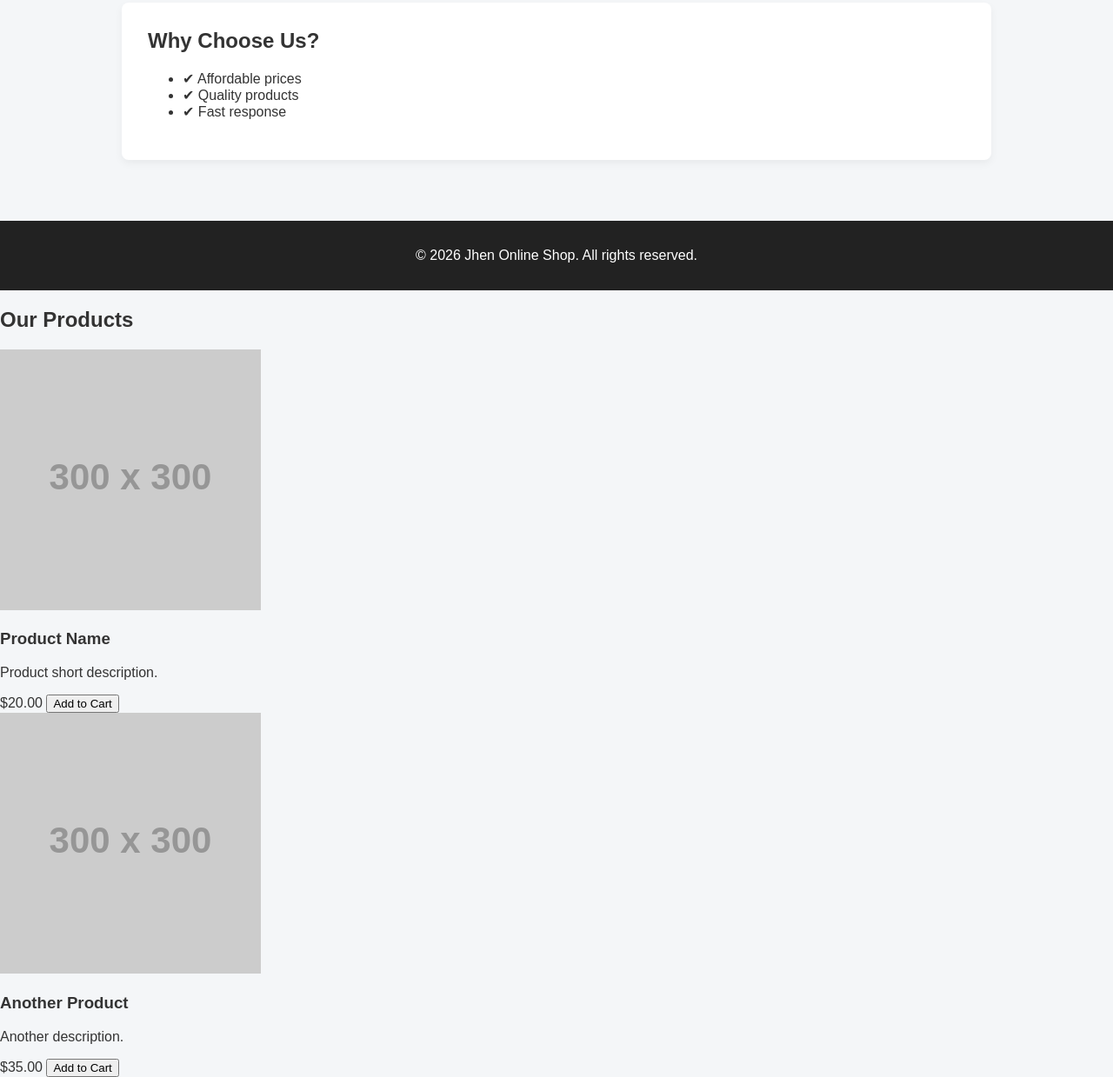
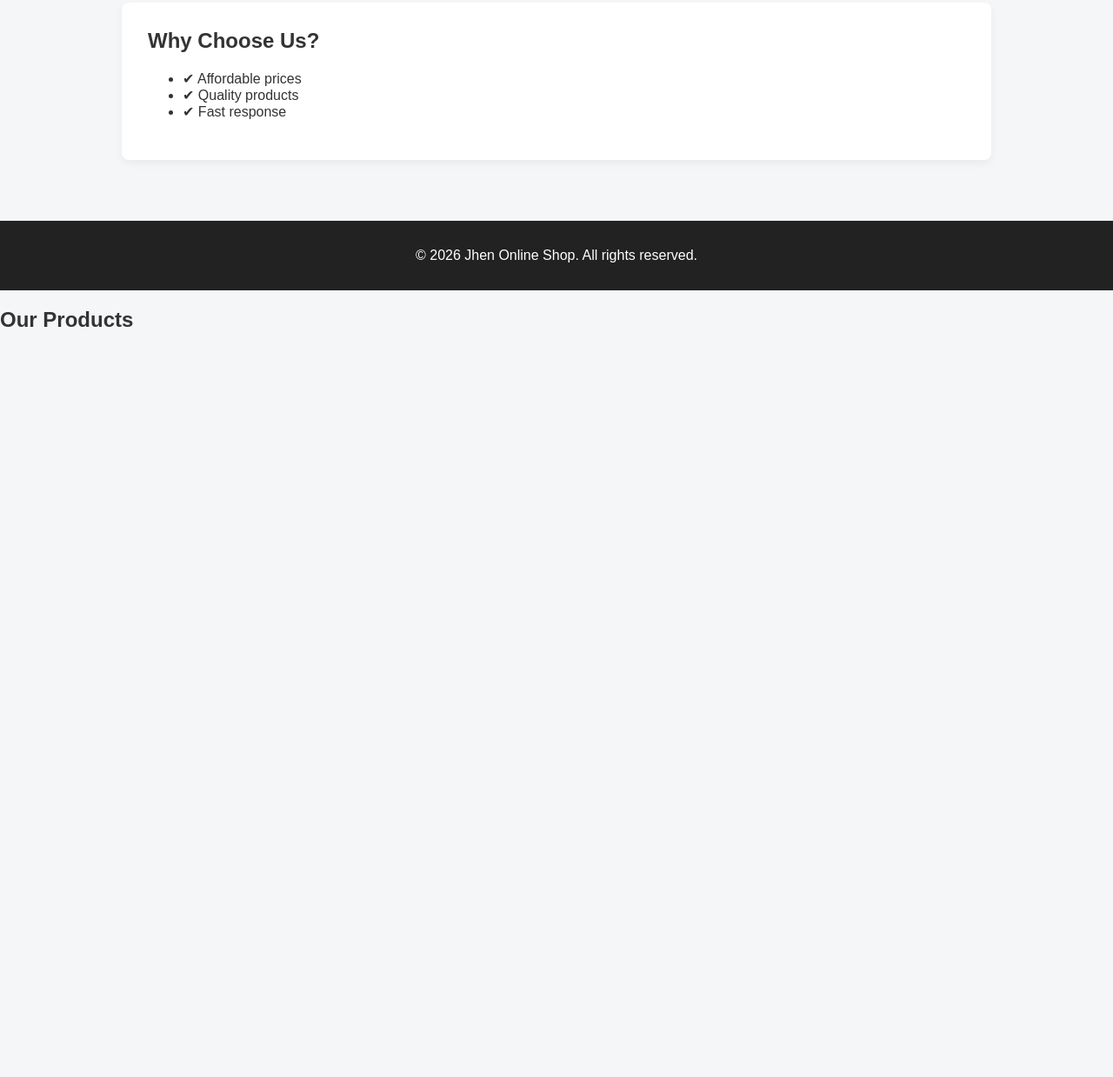
Before and after one commit to jenevicdecastro/platform, a plain HTML site: page index.html in a window 1280 px wide. Shown: the part 455-1694 px from the top of the page at 87% size. After the commit the page ends 857 px from the top, so only its background shows below. Drawn offline with Linux system fonts and the light colour scheme; placeholder pictures from the web are drawn by us.

Commit message:
Remove product cards from index.html
Removed product cards from the product grid section.

```diff
--- a/index.html
+++ b/index.html
@@ -108,22 +108,3 @@
   <h2>Our Products</h2>
 
   <div class="product-grid">
-
-    <div class="product-card">
-      <img src="https://via.placeholder.com/300" alt="Product">
-      <h3>Product Name</h3>
-      <p>Product short description.</p>
-      <span class="price">$20.00</span>
-      <button>Add to Cart</button>
-    </div>
-
-    <div class="product-card">
-      <img src="https://via.placeholder.com/300" alt="Product">
-      <h3>Another Product</h3>
-      <p>Another description.</p>
-      <span class="price">$35.00</span>
-      <button>Add to Cart</button>
-    </div>
-
-  </div>
-</section>
```
